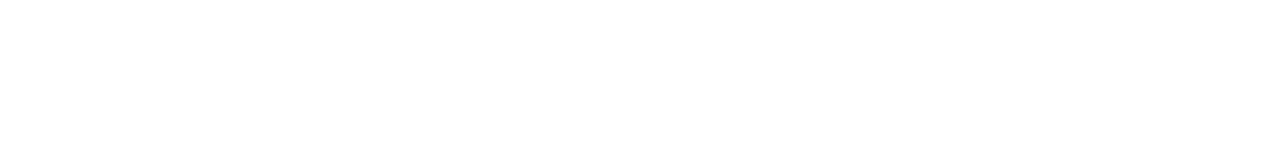
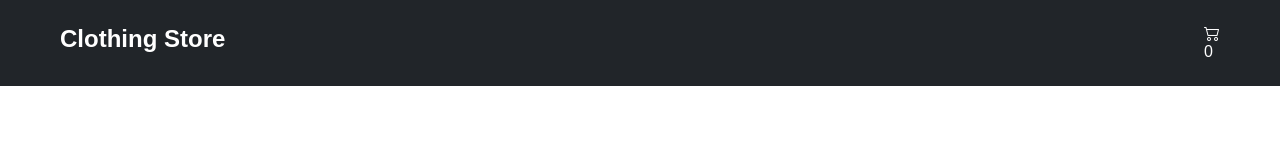
Before and after one commit to Guadeloupe33/shopping-cart-project, a plain HTML site: page index.html in a window 1280 px wide. Drawn offline with nearby package versions, Linux system fonts and the light colour scheme.

Commit message:
set up nav bar

```diff
--- a/index.html
+++ b/index.html
@@ -8,7 +8,24 @@
     <link rel="stylesheet" href="https://cdn.jsdelivr.net/npm/bootstrap-icons@1.8.1/font/bootstrap-icons.css">
 </head>
 <body>
+    <div class="navbar">
+        <a href="index.html">
+          <h2>Clothing Store</h2>
+        </a>
 
+        <a href="cart.html">
+          <div class="cart">
+            <i class="bi bi-cart2"></i>
+            <div id="cartAmount" class="cartAmount">0</div>
+          </div>
+        </a>
+
+      </div>
+
+      <div class="shop" id="shop">
+
+
+      </div>
 </body>
 <script src="src/Data.js"></script>
 <script src="src/main.js"></script>
--- a/src/style.css
+++ b/src/style.css
@@ -0,0 +1,32 @@
+* {
+    margin: 0;
+    padding: 0;
+    box-sizing: border-box;
+  }
+
+  body {
+    font-family: sans-serif;
+  }
+
+  i {
+    cursor: pointer;
+  }
+
+  a {
+    text-decoration: none;
+    color: white;
+  }
+
+  /**
+  * ! Navbar STyles are here
+  **/
+
+  .navbar {
+    display: flex;
+    flex-direction: row;
+    justify-content: space-between;
+    background-color: #212529;
+    color: white;
+    padding: 25px 60px;
+    margin-bottom: 30px;
+  }
```
